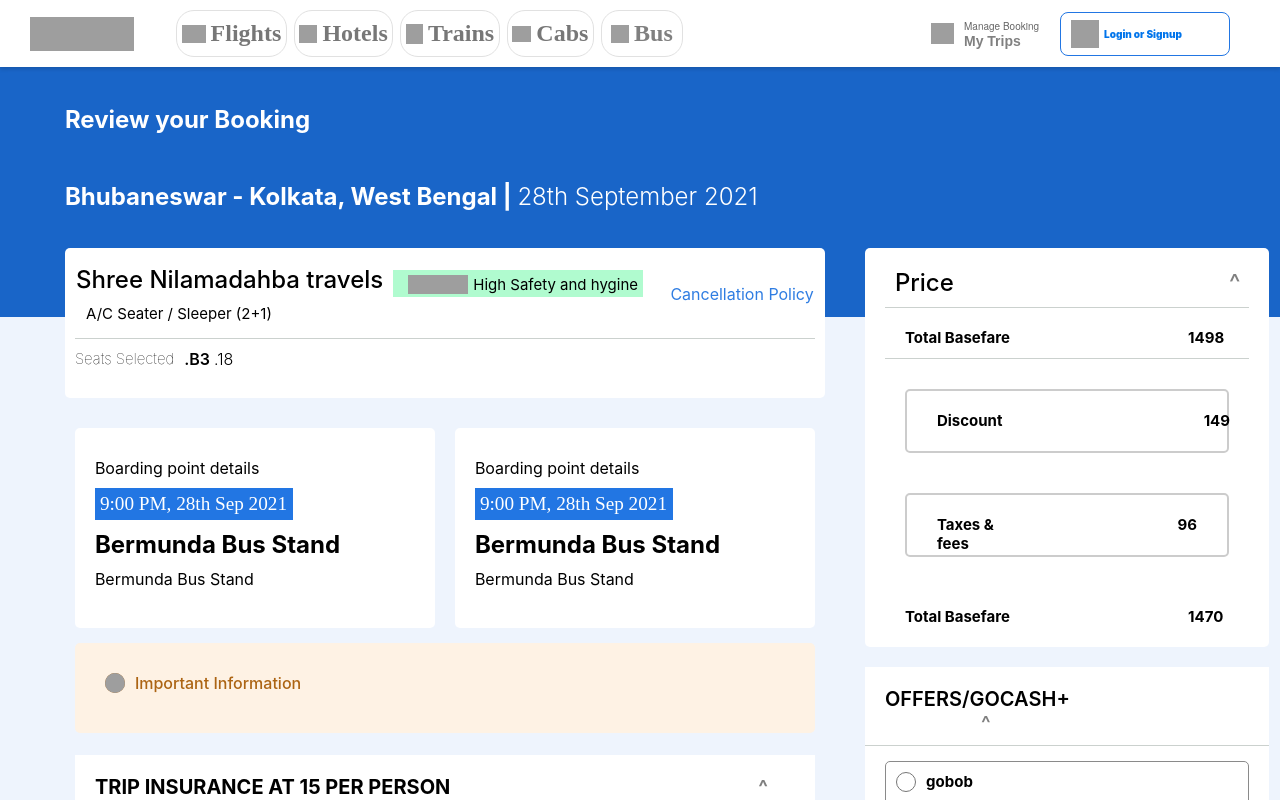
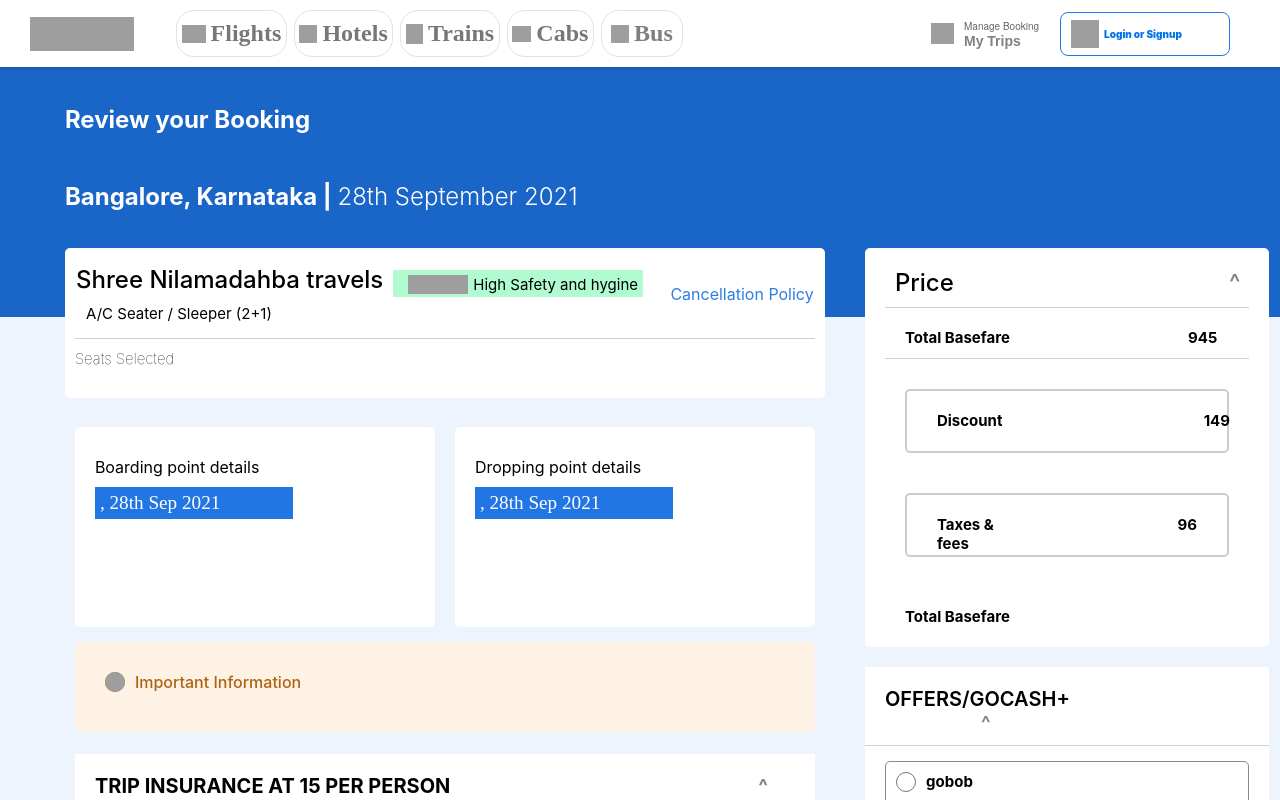
Before and after one commit to biswajitdas-007/Goibibo-Clone, a React (Create React App) app in the folder goibibo/: page /payment in a window 1280 px wide. Shown: the top 800 px of the page. Built offline with nearby package versions, Linux system fonts and the light colour scheme; no server answers; grey boxes are pictures that could not be loaded.

Commit message:
merging and payment dynamic

```diff
--- a/goibibo/src/Components/BusDetails/Seats.jsx
+++ b/goibibo/src/Components/BusDetails/Seats.jsx
@@ -1,21 +1,39 @@
 import React from 'react';
 import "../../styles/seats.css";
-import {Link} from "react-router-dom"
+import { Link } from "react-router-dom";
+import {AuthContext} from "../../Context/FilterContext"
+
 export const Seats = ({ bus }) => {
-  console.log(bus)
   let c1 = 1;
   let c2 = 1;
   const [book, setBook] = React.useState(false);
   const [seat, setseat] = React.useState("");
-  const [cost,setcost]=React.useState("");
-
+  const [cost, setcost] = React.useState("");
+  const { handle_seat } = React.useContext(AuthContext);
+  const [b1, setb1] = React.useState("");
+  const [b2, setb2] = React.useState("");
+  const [d1, setd1] = React.useState("");
+  const [d2, setd2] = React.useState("");
+  let arr = []
   const handleChange = () => {
     setBook(!book);
   }
   React.useEffect(() => {
   }, [book]);
-
-
+  const handle_boarding_point = (e) => {
+    setb1(e.target.value);
+    setb2(e.target.id)
+    console.log("handle_boarding_point:",e.target.value,e.target)
+  }
+  const handle_dropping_point = (e) => {
+    setd1(e.target.value);
+    setd2(e.target.id);
+    console.log("handle_dropping_point:",e.target.value)
+}
+  const handle_seat_click = () => {
+    arr.push(cost,seat,b1,b2,d1,d2);
+  handle_seat(arr)
+}
 
   return  (<>
 
@@ -31,7 +49,7 @@ export const Seats = ({ bus }) => {
                         <form >
                               {bus.boarding_point.map((i) =>
                               (<div >
-                                  <input className="input"type="radio" id={i.point} name="bus"  ></input>
+                                  <input className="input"type="radio" id={i.time} name="bus" value={i.point} onChange={handle_boarding_point}  ></input>
                                     <label className="time">{i.time}</label><br />
                                   <label className="point">{i.point}</label><br />
                                   <label className="info">{i.info}</label><br />
@@ -45,7 +63,7 @@ export const Seats = ({ bus }) => {
                         <form >
                               {bus.dropping_point.map((i) =>
                               (<div >
-                                  <input className="input" value={i.id} type="radio"  name="bus"  ></input>
+                                  <input className="input" value={i.point} type="radio" id={i.time} name="bus" onChange={handle_dropping_point}  ></input>
                                     <label className="time">{i.time}</label><br />
                                   <label className="point">{i.point}</label><br />
                                   <label className="info">{i.info}</label><br />
@@ -144,7 +162,9 @@ export const Seats = ({ bus }) => {
                 </div>
               </div>
       </div>
-      <Link to="/payment" bus={bus}><button  className="proceed_button" disabled={!book} style={book?{backgroundColor:"rgb(255, 109, 56)"}:{backgroundColor:"rgb(199, 199, 194)"}}>{book?"Continue": "Select Seat to Proceed"}</button></Link>
+
+      <Link to="/payment" bus={bus}><button onClick={handle_seat_click} className="proceed_button" disabled={!book} style={book?{backgroundColor:"rgb(255, 109, 56)"}:{backgroundColor:"rgb(199, 199, 194)"}}>{book?"Continue": "Select Seat to Proceed"}</button></Link>
+
       <br />
       {book ?
         <>
--- a/goibibo/src/Components/Payment/BusDetails.jsx
+++ b/goibibo/src/Components/Payment/BusDetails.jsx
@@ -1,7 +1,11 @@
-import { useState } from "react"
-import "./Payment.css"
+import React,{ useState } from "react"
+import "./Payment.css";
+import {AuthContext} from "../../Context/FilterContext"
+
 function BusDetails() {
-    const [hide, setHide] = useState(true)
+    const [hide, setHide] = useState(true);
+       const { seat1 } = React.useContext(AuthContext);
+console.log("seat1",seat1);
     const collapse = (value) => {
 
         if (value === "price") {
@@ -72,7 +76,7 @@ function BusDetails() {
                                         <p>Seats Selected </p>
                                     </div>
                                     <div>
-                                        <p>.B3 <span>.18</span></p>
+                                        <p> <span>{seat1[1]}</span></p>
                                     </div>
                                 </div>
                                 <div className="departure-cont">
@@ -81,27 +85,27 @@ function BusDetails() {
                                         <p>Boarding point details </p>
                                     </div>
                                     <div className="time">
-                                            <p>9:00 PM, 28th Sep 2021</p>
+                                            <p>{seat1[3]} , 28th Sep 2021</p>
                                     </div>
                                     <div>
-                                        <h2>Bermunda Bus Stand</h2>
+                        <h2>{seat1[2]}</h2>
                                         </div>
                                         <div>
-                                            <p>Bermunda Bus Stand</p>
+                                            <p>{seat1[2]}</p>
                                         </div>
                                 </div>
                                 <div className="departure">
                                 <div style={{ marginTop: "30px" }}>
-                                        <p>Boarding point details </p>
+                                        <p>Dropping point details </p>
                                     </div>
                                     <div className="time">
-                                        <p>9:00 PM, 28th Sep 2021</p>
+                                        <p>{seat1[5]}, 28th Sep 2021</p>
                                     </div>
                                     <div>
-                                        <h2>Bermunda Bus Stand</h2>
+                                        <h2>{seat1[4]}</h2>
                                         </div>
                                         <div>
-                                            <p>Bermunda Bus Stand</p>
+                                            <p>{seat1[4]}</p>
                                         </div>
                                 </div>
                                 </div>
@@ -312,7 +316,7 @@ function BusDetails() {
                                 </div>
                                 <div className="pay">
                                     <div>
-                                        <h2>Pay 1470</h2>
+                                        <h2>Pay {seat1[0]}</h2>
                                     </div>
                                 </div>
                                 <div style={{padding:"10px" }}></div>
--- a/goibibo/src/Components/Payment/Payment.jsx
+++ b/goibibo/src/Components/Payment/Payment.jsx
@@ -1,10 +1,14 @@
-import { useState } from "react";
+import { useState,useContext } from "react";
 import "./Payment.css";
 import { BusDetails } from "./BusDetails";
 import Navbar from "../Navbar/Navbar";
-import Footer from "../Footer/Footer"
+import Footer from "../Footer/Footer";
+import {AuthContext} from "../../Context/FilterContext"
+
 function Payment() {
-    const [hide, setHide] = useState(true)
+    const [hide, setHide] = useState(true);
+           const { seat1 } = useContext(AuthContext);
+
     const collapse = (value) => {
 
         if (value === "price") {
@@ -55,7 +59,7 @@ function Payment() {
                                 <h2>Review your Booking</h2>
                             </div>
                             <div>
-                                <h2>Bhubaneswar - Kolkata, West Bengal | <span>28th September 2021</span> </h2>
+                                <h2>Bangalore, Karnataka | <span>28th September 2021</span> </h2>
                             </div>
                         </div>
 
@@ -75,7 +79,7 @@ function Payment() {
                                         <h3 >Total Basefare</h3>
                                     </div>
                                     <div className="base-fair">
-                                        <h3>1498</h3>
+                                        <h3>945</h3>
                                     </div>
                                 </div>
                                         <hr style={{marginTop:"10px"}} />
@@ -108,7 +112,7 @@ function Payment() {
                                         <h3>Total Basefare</h3>
                                     </div>
                                     <div className="base-fair">
-                                        <h3>1470</h3>
+                                                <h3>{seat1[0]}</h3>
                                     </div>
                                 </div>
                                 </div>
--- a/goibibo/src/Context/FilterContext.jsx
+++ b/goibibo/src/Context/FilterContext.jsx
@@ -2,13 +2,13 @@ import { createContext, useState,useEffect } from "react";
 import axios from "axios";
 
 
-export const AuthContext = createContext({empty:{}, fetchData:[], handleFilter:() => { },handlechange2:() => { },handledivclick:() => { },handleReset:() => { },handleTime:() => { },handleTime2:() => { },handlePrice:()=>{},handleFastest:()=>{},handleFilter2:()=>{}});
+export const AuthContext = createContext({ empty: {}, fetchData: [], seat1: {},handle_seat:()=>{}, handleFilter:() => { },handlechange2:() => { },handledivclick:() => { },handleReset:() => { },handleTime:() => { },handleTime2:() => { },handlePrice:()=>{},handleFastest:()=>{},handleFilter2:()=>{}});
 
 export function AuthProvider({ children }) {
     const [fetchdata, setfetchData] = useState([]);
     const [option, setOption] = useState([]);
     const [empty, setEmpty] = useState(false);
-
+    const [seat1, setSeat] = useState([]);
     const [check, setCheck] = useState(true);
     useEffect(() => {
         axios.get("http://localhost:3001/bus")
@@ -85,7 +85,11 @@ for (let i = 0; i < ar2.length; i++){
 
 }
 
-
+    const handle_seat = (e) => {
+        console.log("from AuthContext:",e)
+        setSeat(e);
+        console.log(seat1)
+}
     const handleFilter = () => {
         const ar1 = fetchdata.map((el) => {
             return el;
@@ -304,7 +308,7 @@ for (let i = 0; i < ar2.length; i++){
 
 
     return (
-        <AuthContext.Provider value={{empty,fetchdata,handleFilter,handlechange2,handledivclick,handleReset,handleTime,handleTime2,handlePrice,handleFastest,handleFilter2}}>
+        <AuthContext.Provider value={{empty,fetchdata,seat1,setSeat,handle_seat,handleFilter,handlechange2,handledivclick,handleReset,handleTime,handleTime2,handlePrice,handleFastest,handleFilter2}}>
             {children}
         </AuthContext.Provider>
     )
```
Also changed, not shown: goibibo/src/App.js (+3 -4 lines).
